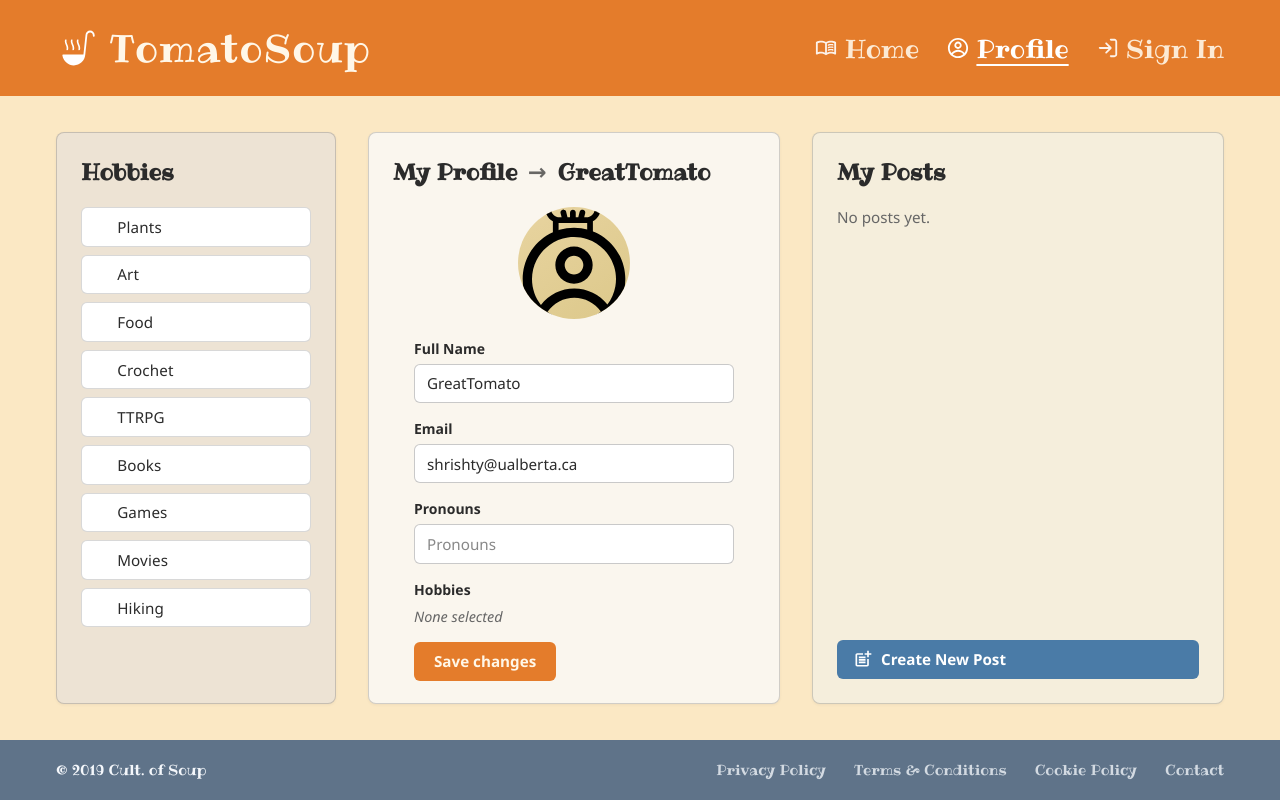
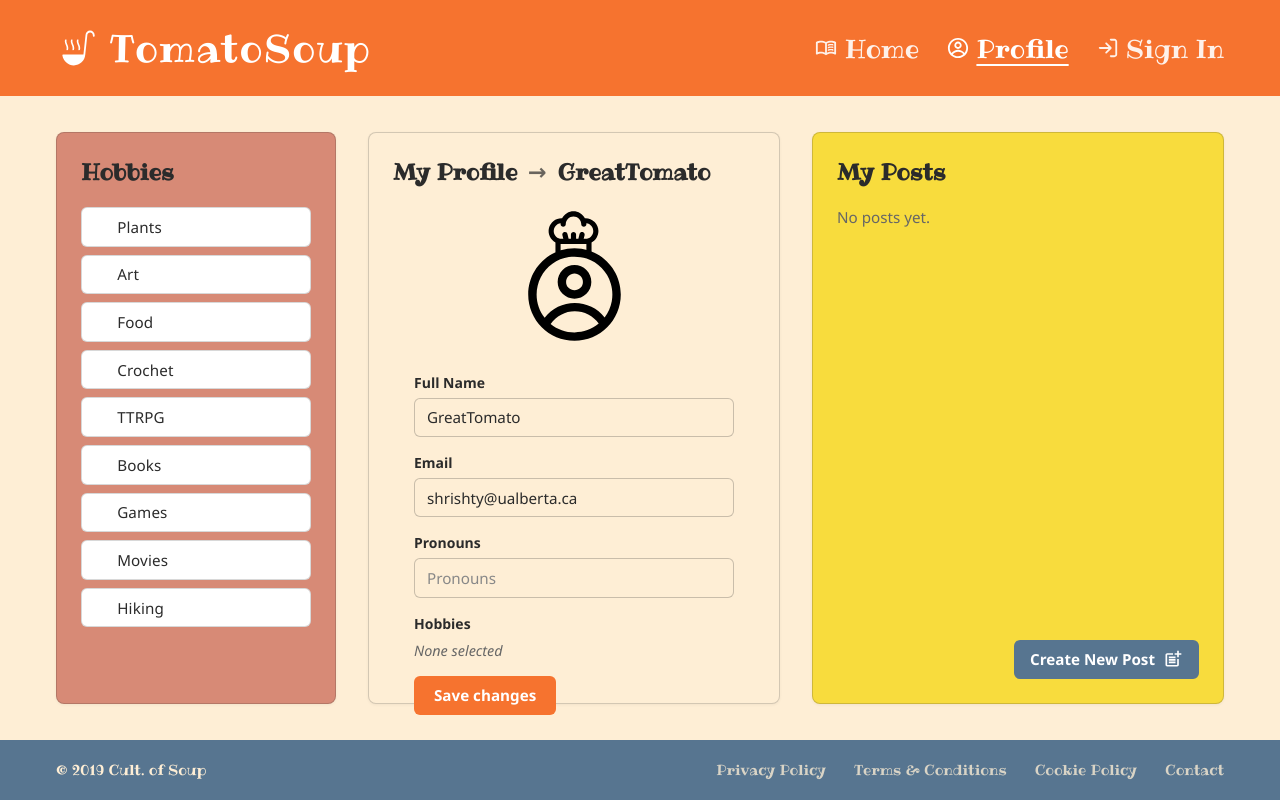
Before and after one commit to Irisveil/TomatoSoup, a Django app: page /profile/ in a window 1280 px wide. Run offline with Django 5.2, Linux system fonts and the light colour scheme; a user stored in the database is signed in; data that the repository does not hold is empty; parts of the project's set-up code (start-up, migrations or seed data) failed here and were passed over.

Commit message:
Refactor CSS styles and update database
- Introduced a new color palette for consistent theming across the application.
- Updated global, home, profile, signup, and other CSS files to utilize the new color variables.
- Adjusted background colors and styles in the profile page for improved aesthetics.
- Minor update to the profile template for better button alignment.
- Updated the database file.

```diff
--- a/Soup/static/css/global.css
+++ b/Soup/static/css/global.css
@@ -6,13 +6,26 @@
 }
 
 :root {
-  --ts-color-header: #e47c2b;
-  --ts-color-header-text: #fff7e8;
-  --ts-color-bg: #fbe8c4;
-  --ts-color-footer: #5f7389;
-  --ts-color-footer-text: #f4f7fb;
-  --ts-color-link: #f4f7fb;
-  --ts-color-link-muted: rgba(244, 247, 251, 0.78);
+  /* Selection colours / project palette */
+  --ts-palette-blue-gray: #577590;
+  --ts-palette-cyan: #00C3D0;
+  --ts-palette-teal: #00C8B3;
+  --ts-palette-green: #34C759;
+  --ts-palette-salmon: #D78A76;
+  --ts-palette-amber: #F2A541;
+  --ts-palette-orange: #F6732F;
+  --ts-palette-yellow: #F8DC3D;
+  --ts-palette-cream: #FEEED5;
+  --ts-palette-white: #FFFFFF;
+
+  /* Semantic colours (from palette – profile mockup) */
+  --ts-color-header: var(--ts-palette-orange);
+  --ts-color-header-text: var(--ts-palette-white);
+  --ts-color-bg: var(--ts-palette-cream);
+  --ts-color-footer: var(--ts-palette-blue-gray);
+  --ts-color-footer-text: var(--ts-palette-cream);
+  --ts-color-link: var(--ts-palette-cream);
+  --ts-color-link-muted: rgba(254, 238, 213, 0.78);
   /* Readable font for lists, forms, body text (Ribeye is display-only) */
   --ts-font-body: "Segoe UI", system-ui, -apple-system, sans-serif;
 }
--- a/Soup/static/css/profile.css
+++ b/Soup/static/css/profile.css
@@ -1,4 +1,18 @@
 /* Profile page – loads after global.css so variables are available */
+
+/* Selection colours / project palette */
+:root {
+  --ts-palette-blue-gray: #577590;
+  --ts-palette-cyan: #00C3D0;
+  --ts-palette-teal: #00C8B3;
+  --ts-palette-green: #34C759;
+  --ts-palette-salmon: #D78A76;
+  --ts-palette-amber: #F2A541;
+  --ts-palette-orange: #F6732F;
+  --ts-palette-yellow: #F8DC3D;
+  --ts-palette-cream: #FEEED5;
+  --ts-palette-white: #FFFFFF;
+}
 
 .profile-layout {
   font-family: var(--ts-font-body);
@@ -16,7 +30,7 @@
   border: 1px solid rgba(43, 43, 43, 0.2);
   border-radius: 8px;
   padding: 1.5rem;
-  background-color: #faf6ee;
+  background-color: var(--ts-palette-cream);
   box-shadow: 0 1px 3px rgba(43, 43, 43, 0.06);
   min-height: 0;
   display: flex;
@@ -24,11 +38,11 @@
 }
 
 .profile-col--hobbies {
-  background-color: #ede3d4;
+  background-color: var(--ts-palette-salmon);
 }
 
 .profile-col--posts {
-  background-color: #f5eedc;
+  background-color: var(--ts-palette-yellow);
 }
 
 .profile-col-title {
@@ -107,11 +121,6 @@
 }
 
 .profile-avatar {
-  width: 112px;
-  height: 112px;
-  border-radius: 50%;
-  overflow: hidden;
-  background: linear-gradient(145deg, #e8d4a0 0%, #dcc88a 100%);
   display: flex;
   align-items: center;
   justify-content: center;
@@ -119,9 +128,10 @@
 }
 
 .profile-avatar img {
-  width: 100%;
-  height: 100%;
-  object-fit: cover;
+  display: block;
+  max-width: 160px;
+  height: auto;
+  object-fit: contain;
 }
 
 .profile-form {
@@ -151,7 +161,7 @@
   font-size: 0.95rem;
   border: 1px solid rgba(43, 43, 43, 0.25);
   border-radius: 6px;
-  background-color: #fff;
+  background-color: var(--ts-palette-cream);
   color: #2b2b2b;
 }
 
@@ -200,8 +210,8 @@
   font-family: var(--ts-font-body);
   font-size: 0.95rem;
   font-weight: 600;
-  background-color: var(--ts-color-header);
-  color: var(--ts-color-header-text);
+  background-color: var(--ts-palette-orange);
+  color: var(--ts-palette-white);
   border: none;
   border-radius: 6px;
   cursor: pointer;
@@ -302,13 +317,15 @@
   font-family: var(--ts-font-body);
   font-size: 0.95rem;
   font-weight: 600;
-  background-color: #4a7ba7;
-  color: #fff;
+  background-color: var(--ts-palette-blue-gray);
+  color: var(--ts-palette-white);
   border-radius: 6px;
   border: none;
   cursor: pointer;
   text-decoration: none;
   margin-top: auto;
+  margin-left: auto;
+  width: fit-content;
   flex-shrink: 0;
   transition: opacity 0.15s;
 }
--- a/Soup/templates/profile.html
+++ b/Soup/templates/profile.html
@@ -95,8 +95,8 @@
       {% endfor %}
     </div>
     <a href="{% url 'new_post' %}" class="create-post-btn">
+      Create New Post
       <img src="{% static 'icons/Icon Right_newpost.svg' %}" alt="" aria-hidden="true" />
-      Create New Post
     </a>
   </aside>
 </div>
```
Also changed, not shown: other parts of Soup/static/css/profile.css (+15 -10 lines), Soup/static/css/home.css (+14 -0 lines), Soup/static/css/signup.css (+14 -0 lines), db.sqlite3.
